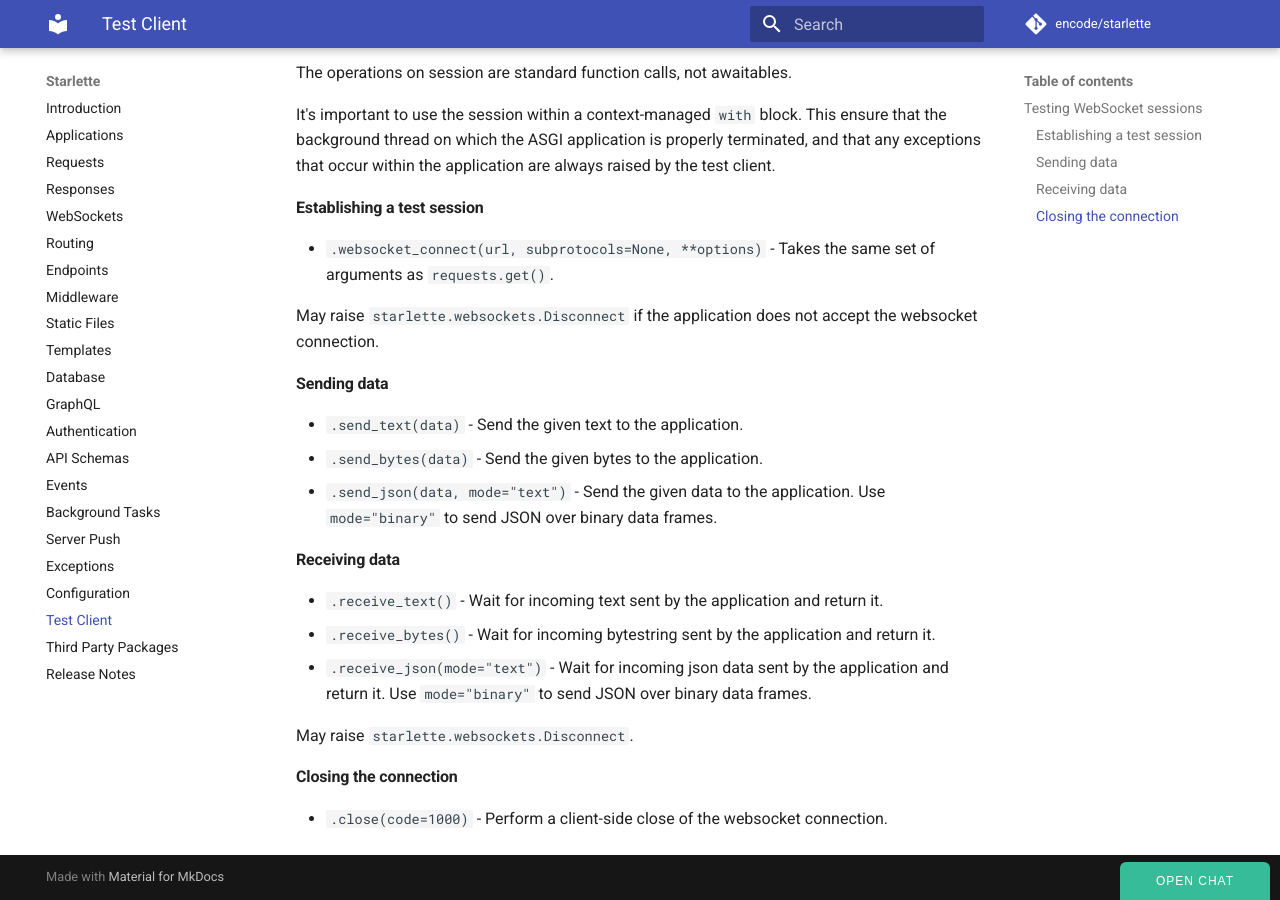
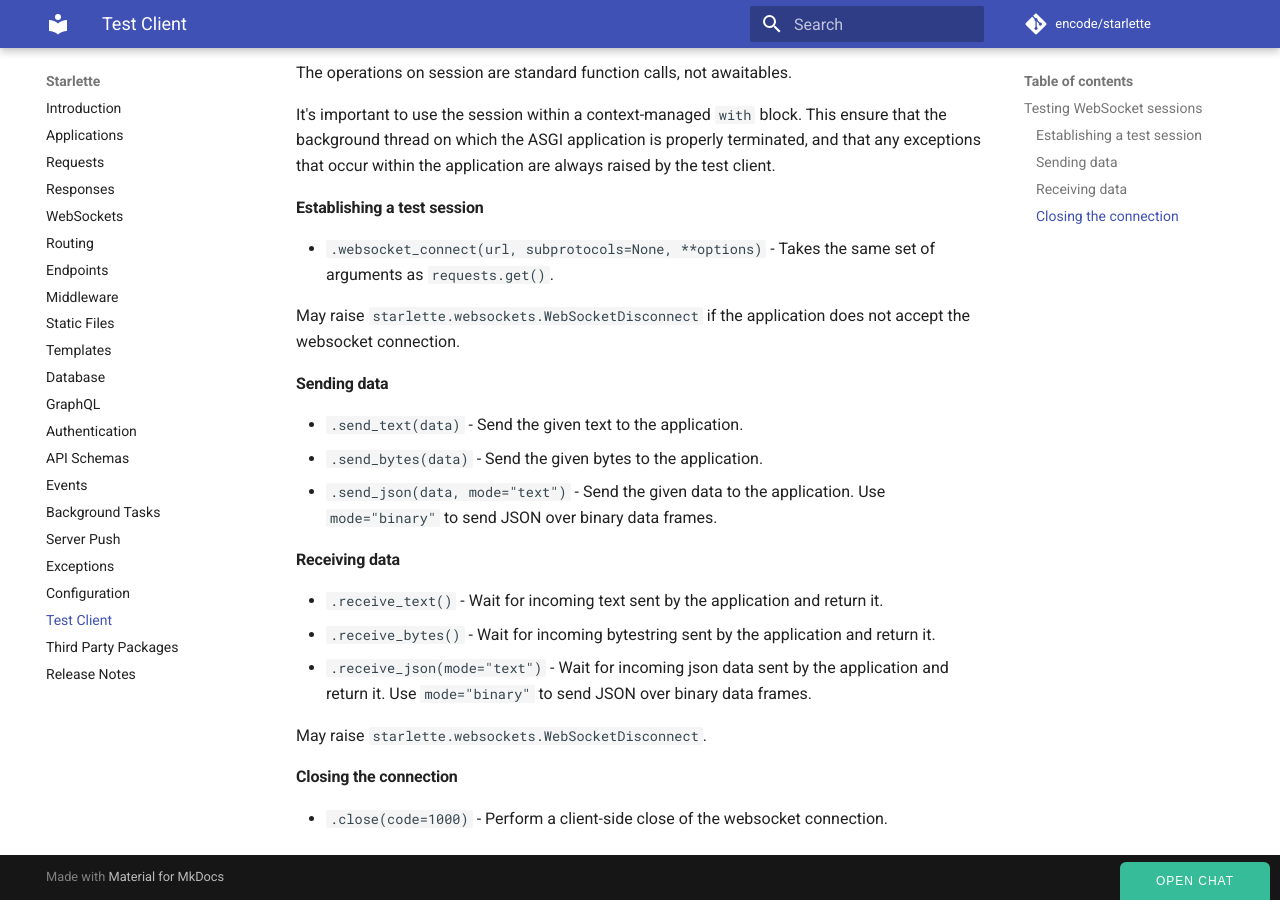
Before and after one commit to hidraco/starlette, an MkDocs documentation site: the page built from docs/testclient.md, in a window 1280 px wide and 900 px high, scrolled down 1274 px. Built offline with MkDocs 1.6.1 and Material for MkDocs 9.7.7, drawn with Linux system fonts in a browser that asks for light colours; comment, search, counter and statistics services are not loaded.

Commit message:
Update testclient.md (#1000)
Fix bad exception name

Co-authored-by: Florimond Manca <florimond.manca@gmail.com>

```diff
--- a/docs/testclient.md
+++ b/docs/testclient.md
@@ -70,7 +70,7 @@ always raised by the test client.
 
 * `.websocket_connect(url, subprotocols=None, **options)` - Takes the same set of arguments as `requests.get()`.
 
-May raise `starlette.websockets.Disconnect` if the application does not accept the websocket connection.
+May raise `starlette.websockets.WebSocketDisconnect` if the application does not accept the websocket connection.
 
 #### Sending data
 
@@ -84,7 +84,7 @@ May raise `starlette.websockets.Disconnect` if the application does not accept t
 * `.receive_bytes()` - Wait for incoming bytestring sent by the application and return it.
 * `.receive_json(mode="text")` - Wait for incoming json data sent by the application and return it. Use `mode="binary"` to send JSON over binary data frames.
 
-May raise `starlette.websockets.Disconnect`.
+May raise `starlette.websockets.WebSocketDisconnect`.
 
 #### Closing the connection
 
```
